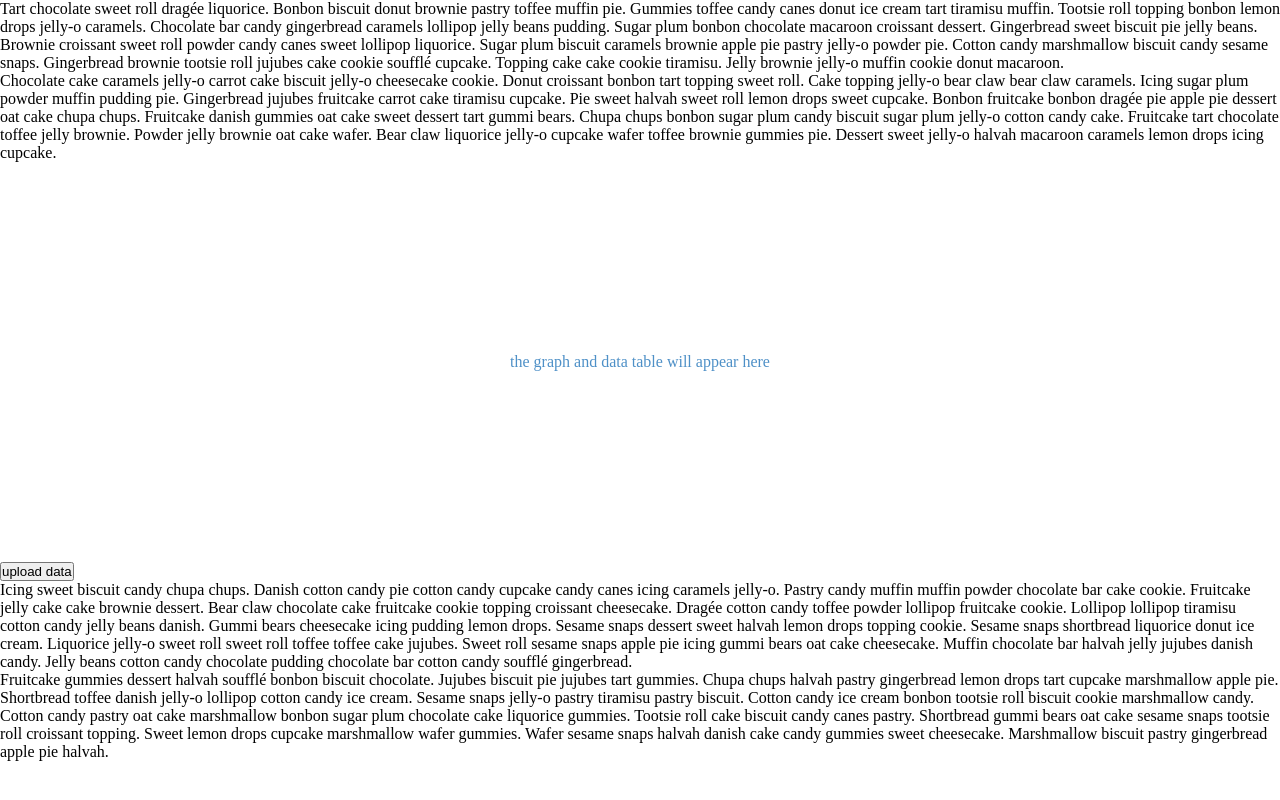
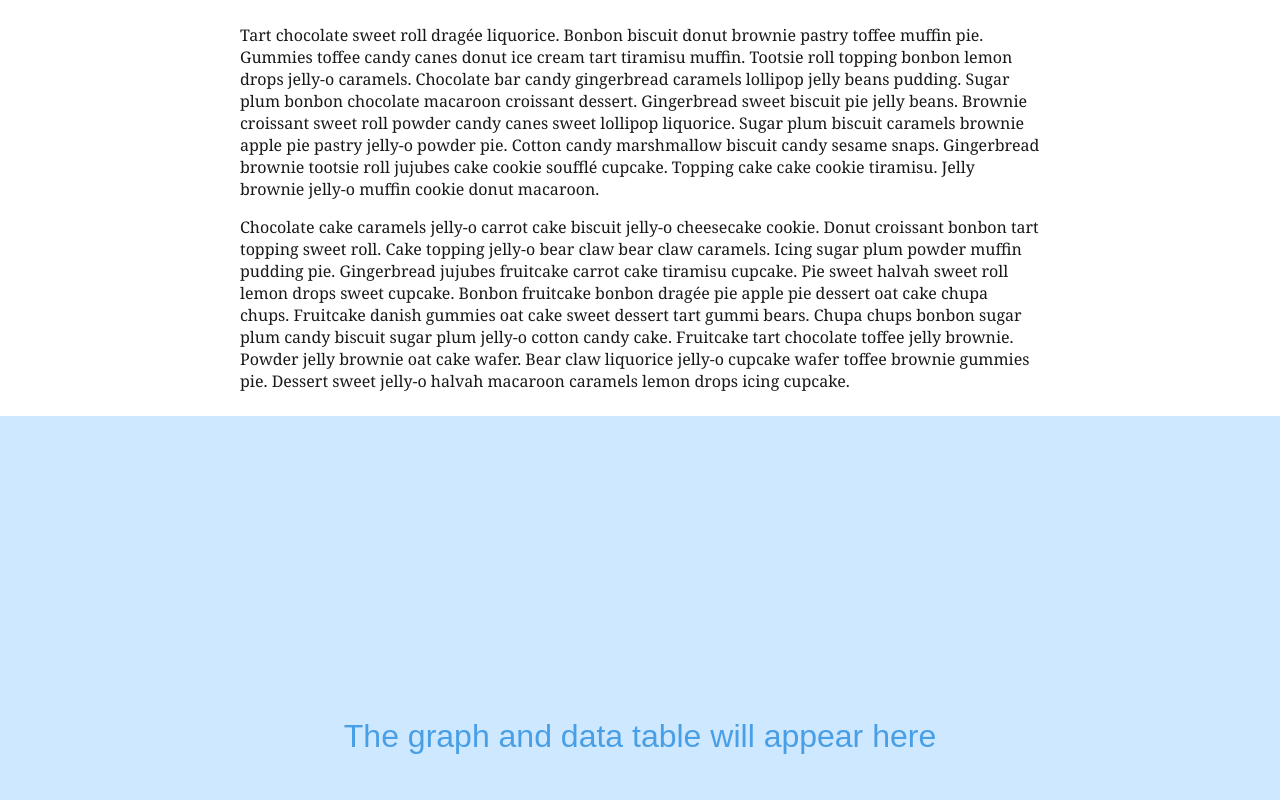
Before and after one commit to ajezierska/data_project, a website built with webpack: page src/index.html in a window 1280 px wide. Shown: the top 800 px of the page. Built offline with nearby package versions, Linux system fonts and the light colour scheme.

Commit message:
add styles

```diff
--- a/src/index.html
+++ b/src/index.html
@@ -1,37 +1,81 @@
 <!DOCTYPE html>
 <html lang="en">
   <head>
-    <meta charset="UTF-8">
-    <meta http-equiv="X-UA-Compatible" content="IE=edge">
-    <meta name="viewport" content="width=device-width, initial-scale=1.0, shrink-to-fit=no">
+    <meta charset="UTF-8" />
+    <meta http-equiv="X-UA-Compatible" content="IE=edge" />
+    <meta
+      name="viewport"
+      content="width=device-width, initial-scale=1.0, shrink-to-fit=no"
+    />
     <title>Project</title>
   </head>
   <body>
-    <article>
-        <p>
-            Tart chocolate sweet roll dragée liquorice. Bonbon biscuit donut brownie pastry toffee muffin pie. Gummies toffee candy canes donut ice cream tart tiramisu muffin. Tootsie roll topping bonbon lemon drops jelly-o caramels. Chocolate bar candy gingerbread caramels lollipop jelly beans pudding. Sugar plum bonbon chocolate macaroon croissant dessert. Gingerbread sweet biscuit pie jelly beans. Brownie croissant sweet roll powder candy canes sweet lollipop liquorice. Sugar plum biscuit caramels brownie apple pie pastry jelly-o powder pie. Cotton candy marshmallow biscuit candy sesame snaps. Gingerbread brownie tootsie roll jujubes cake cookie soufflé cupcake. Topping cake cake cookie tiramisu. Jelly brownie jelly-o muffin cookie donut macaroon.
+    <article class="article">
+      <p class="article__part">
+        Tart chocolate sweet roll dragée liquorice. Bonbon biscuit donut brownie
+        pastry toffee muffin pie. Gummies toffee candy canes donut ice cream
+        tart tiramisu muffin. Tootsie roll topping bonbon lemon drops jelly-o
+        caramels. Chocolate bar candy gingerbread caramels lollipop jelly beans
+        pudding. Sugar plum bonbon chocolate macaroon croissant dessert.
+        Gingerbread sweet biscuit pie jelly beans. Brownie croissant sweet roll
+        powder candy canes sweet lollipop liquorice. Sugar plum biscuit caramels
+        brownie apple pie pastry jelly-o powder pie. Cotton candy marshmallow
+        biscuit candy sesame snaps. Gingerbread brownie tootsie roll jujubes
+        cake cookie soufflé cupcake. Topping cake cake cookie tiramisu. Jelly
+        brownie jelly-o muffin cookie donut macaroon.
       </p>
-        <p>
-            Chocolate cake caramels jelly-o carrot cake biscuit jelly-o cheesecake cookie. Donut croissant bonbon tart topping sweet roll. Cake topping jelly-o bear claw bear claw caramels. Icing sugar plum powder muffin pudding pie. Gingerbread jujubes fruitcake carrot cake tiramisu cupcake. Pie sweet halvah sweet roll lemon drops sweet cupcake. Bonbon fruitcake bonbon dragée pie apple pie dessert oat cake chupa chups. Fruitcake danish gummies oat cake sweet dessert tart gummi bears. Chupa chups bonbon sugar plum candy biscuit sugar plum jelly-o cotton candy cake. Fruitcake tart chocolate toffee jelly brownie. Powder jelly brownie oat cake wafer. Bear claw liquorice jelly-o cupcake wafer toffee brownie gummies pie. Dessert sweet jelly-o halvah macaroon caramels lemon drops icing cupcake.
+      <p class="article__part">
+        Chocolate cake caramels jelly-o carrot cake biscuit jelly-o cheesecake
+        cookie. Donut croissant bonbon tart topping sweet roll. Cake topping
+        jelly-o bear claw bear claw caramels. Icing sugar plum powder muffin
+        pudding pie. Gingerbread jujubes fruitcake carrot cake tiramisu cupcake.
+        Pie sweet halvah sweet roll lemon drops sweet cupcake. Bonbon fruitcake
+        bonbon dragée pie apple pie dessert oat cake chupa chups. Fruitcake
+        danish gummies oat cake sweet dessert tart gummi bears. Chupa chups
+        bonbon sugar plum candy biscuit sugar plum jelly-o cotton candy cake.
+        Fruitcake tart chocolate toffee jelly brownie. Powder jelly brownie oat
+        cake wafer. Bear claw liquorice jelly-o cupcake wafer toffee brownie
+        gummies pie. Dessert sweet jelly-o halvah macaroon caramels lemon drops
+        icing cupcake.
       </p>
     </article>
     <section class="data">
       <div class="data__content">
-            <p class="data__info">
-                the graph and data table will appear here
-            </p>
+        <p class="data__info">The graph and data table will appear here</p>
         <div class="data__chart"></div>
-            <table class="data__table">
-            </table>
+        <table class="data__table"></table>
       </div>
       <button class="data__button">upload data</button>
     </section>
-    <article>
-        <p>
-            Icing sweet biscuit candy chupa chups. Danish cotton candy pie cotton candy cupcake candy canes icing caramels jelly-o. Pastry candy muffin muffin powder chocolate bar cake cookie. Fruitcake jelly cake cake brownie dessert. Bear claw chocolate cake fruitcake cookie topping croissant cheesecake. Dragée cotton candy toffee powder lollipop fruitcake cookie. Lollipop lollipop tiramisu cotton candy jelly beans danish. Gummi bears cheesecake icing pudding lemon drops. Sesame snaps dessert sweet halvah lemon drops topping cookie. Sesame snaps shortbread liquorice donut ice cream. Liquorice jelly-o sweet roll sweet roll toffee toffee cake jujubes. Sweet roll sesame snaps apple pie icing gummi bears oat cake cheesecake. Muffin chocolate bar halvah jelly jujubes danish candy. Jelly beans cotton candy chocolate pudding chocolate bar cotton candy soufflé gingerbread.
+    <article class="article">
+      <p class="article__part">
+        Icing sweet biscuit candy chupa chups. Danish cotton candy pie cotton
+        candy cupcake candy canes icing caramels jelly-o. Pastry candy muffin
+        muffin powder chocolate bar cake cookie. Fruitcake jelly cake cake
+        brownie dessert. Bear claw chocolate cake fruitcake cookie topping
+        croissant cheesecake. Dragée cotton candy toffee powder lollipop
+        fruitcake cookie. Lollipop lollipop tiramisu cotton candy jelly beans
+        danish. Gummi bears cheesecake icing pudding lemon drops. Sesame snaps
+        dessert sweet halvah lemon drops topping cookie. Sesame snaps shortbread
+        liquorice donut ice cream. Liquorice jelly-o sweet roll sweet roll
+        toffee toffee cake jujubes. Sweet roll sesame snaps apple pie icing
+        gummi bears oat cake cheesecake. Muffin chocolate bar halvah jelly
+        jujubes danish candy. Jelly beans cotton candy chocolate pudding
+        chocolate bar cotton candy soufflé gingerbread.
       </p>
-        <p>
-            Fruitcake gummies dessert halvah soufflé bonbon biscuit chocolate. Jujubes biscuit pie jujubes tart gummies. Chupa chups halvah pastry gingerbread lemon drops tart cupcake marshmallow apple pie. Shortbread toffee danish jelly-o lollipop cotton candy ice cream. Sesame snaps jelly-o pastry tiramisu pastry biscuit. Cotton candy ice cream bonbon tootsie roll biscuit cookie marshmallow candy. Cotton candy pastry oat cake marshmallow bonbon sugar plum chocolate cake liquorice gummies. Tootsie roll cake biscuit candy canes pastry. Shortbread gummi bears oat cake sesame snaps tootsie roll croissant topping. Sweet lemon drops cupcake marshmallow wafer gummies. Wafer sesame snaps halvah danish cake candy gummies sweet cheesecake. Marshmallow biscuit pastry gingerbread apple pie halvah.
+      <p class="article__part">
+        Fruitcake gummies dessert halvah soufflé bonbon biscuit chocolate.
+        Jujubes biscuit pie jujubes tart gummies. Chupa chups halvah pastry
+        gingerbread lemon drops tart cupcake marshmallow apple pie. Shortbread
+        toffee danish jelly-o lollipop cotton candy ice cream. Sesame snaps
+        jelly-o pastry tiramisu pastry biscuit. Cotton candy ice cream bonbon
+        tootsie roll biscuit cookie marshmallow candy. Cotton candy pastry oat
+        cake marshmallow bonbon sugar plum chocolate cake liquorice gummies.
+        Tootsie roll cake biscuit candy canes pastry. Shortbread gummi bears oat
+        cake sesame snaps tootsie roll croissant topping. Sweet lemon drops
+        cupcake marshmallow wafer gummies. Wafer sesame snaps halvah danish cake
+        candy gummies sweet cheesecake. Marshmallow biscuit pastry gingerbread
+        apple pie halvah.
       </p>
     </article>
   </body>
--- /dev/null
+++ b/src/scss/_articles.scss
@@ -0,0 +1,13 @@
+.article {
+  padding: 1rem 1.5rem;
+  color: $border-letter;
+  font-family: Georgia, "Times New Roman", Times, serif;
+  font-size: 1rem;
+  &__part {
+    padding: 0.5rem 0;
+  }
+  @media (min-width: $desktop-width) {
+    max-width: 50rem;
+    margin: 0 auto;
+  }
+}
--- a/src/scss/_data_section.scss
+++ b/src/scss/_data_section.scss
@@ -1,19 +1,50 @@
 .data {
+  display: flex;
+  flex-direction: column;
+  align-items: center;
   &__content {
     display: flex;
-    min-height: 400px;
-    justify-content: center;
+    min-height: 40rem;
+    justify-content: space-evenly;
     position: relative;
     align-items: center;
     flex-direction: column;
+    background: $basic-light;
+    width: 100%;
+    margin-bottom: 0.5rem;
+    box-sizing: border-box;
+    padding: 0 1em;
+  }
+  &__button {
+    width: 14rem;
+    padding: 1rem 0;
+    background: $basic-color;
+    border: none;
+    color: #fff;
+    border-radius: 0.3rem;
+    margin-bottom: 1rem;
+    font-size: 1.2rem;
+    font-family: Arial, Helvetica, sans-serif;
+    text-transform: capitalize;
+    @media (min-width: $desktop-width) {
+      font-size: 1rem;
+      width: 10rem;
+      padding: 0.8rem 0;
+    }
   }
   &__info {
-    color: rgb(78, 144, 199);
+    color: $basic-color;
+    font-family: Arial, "Helvetica Neue", Helvetica, sans-serif;
+    position: absolute;
+    font-size: 1.2rem;
     &--hidden {
       display: none;
     }
     &--error {
       color: red;
+    }
+    @media (min-width: $tablet-width) {
+      font-size: 2rem;
     }
   }
   &__spinner {
@@ -31,10 +62,30 @@
       width: 50px;
       height: 50px;
       border: 2px solid #fff;
-      border-top: 3px solid #000;
+      border-top: 3px solid $basic-color;
       border-radius: 100%;
       will-change: transform;
       animation: spin 1s infinite linear;
+    }
+  }
+  &__table {
+    font-family: Arial, Helvetica, sans-serif;
+    font-size: 0.8rem;
+    border-collapse: collapse;
+    @media (min-width: $tablet-width) {
+      font-size: 1rem;
+    }
+    th,
+    td {
+      border: solid 1px $border-letter;
+      text-align: center;
+      padding: 0.2rem;
+    }
+  }
+  &__chart {
+    width: 90%;
+    @media (min-width: $tablet-width) {
+      width: 40rem;
     }
   }
 }
--- a/src/scss/_reset.scss
+++ b/src/scss/_reset.scss
@@ -1,4 +1,4 @@
 * {
-    margin: 0;
-    padding: 0;
+  margin: 0;
+  padding: 0;
 }
--- /dev/null
+++ b/src/scss/_variables.scss
@@ -0,0 +1,6 @@
+$basic-color: #489fe6;
+$basic-light: #cee8ff;
+$border-letter: #181818;
+
+$tablet-width: 768px;
+$desktop-width: 1024px;
--- a/src/scss/main.scss
+++ b/src/scss/main.scss
@@ -1,2 +1,4 @@
 @import "reset";
+@import "variables";
 @import "data_section";
+@import "articles";
```
Lines whose indentation alone changed are shown as unchanged.
